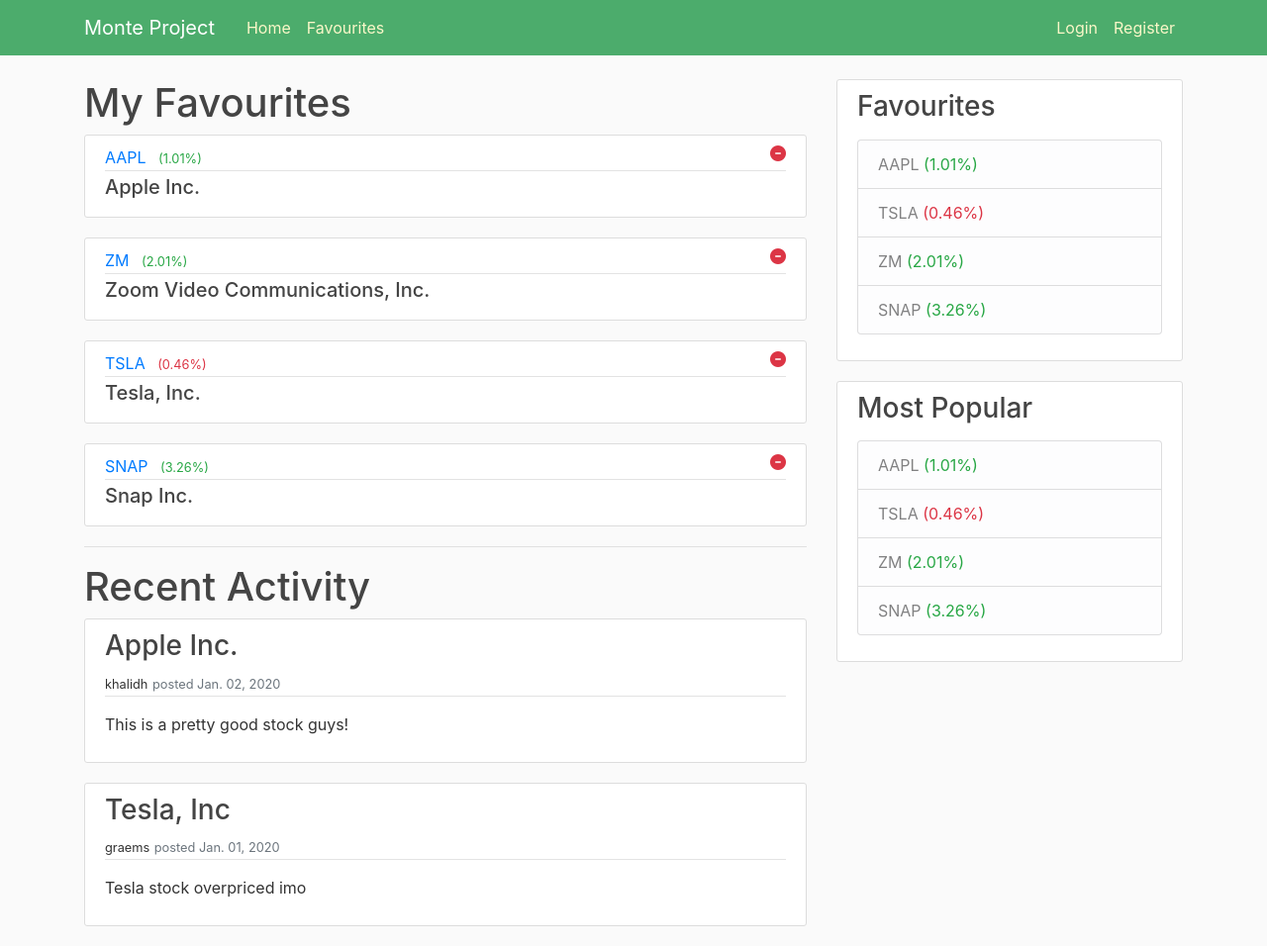
After one commit to fazemahn/portfolio-manager, a Django app: page /favourites/ in a window 1280 px wide. The commit adds this page. Shown: the whole page at 99% size. Run offline with Django 3.2, Linux system fonts and the light colour scheme; some libraries are stand-ins or nearby versions.

Commit message:
added views with static content

```diff
--- /dev/null
+++ b/src/django/app/static/app/main.css
@@ -0,0 +1,94 @@
+body {
+    background: #fafafa;
+    color: #333333;
+    margin-top: 5rem;
+    padding-left: calc(100vw - 100%);
+
+
+}
+
+
+
+
+h1, h2, h3, h4, h5, h6 {
+    color: #444444;
+}
+
+ul {
+    margin: 0;
+}
+
+.bg-steel {
+    background-color: #4cac6c;
+}
+
+.bg-main {
+    background-color: #4cac6c;
+}
+
+.site-header .navbar-nav .nav-link {
+    color: #faf7c8;
+}
+
+    .site-header .navbar-nav .nav-link:hover {
+        color: #ffffff;
+    }
+
+    .site-header .navbar-nav .nav-link.active {
+        font-weight: 500;
+    }
+
+.content-section {
+    background: #ffffff;
+    padding: 10px 20px;
+    border: 1px solid #dddddd;
+    border-radius: 3px;
+    margin-bottom: 20px;
+}
+
+.article-title {
+    color: #444444;
+}
+
+a.article-title:hover {
+    color: #428bca;
+    text-decoration: none;
+}
+
+.article-content {
+    white-space: pre-line;
+}
+
+.article-img {
+    height: 65px;
+    width: 65px;
+    margin-right: 16px;
+}
+
+.article-metadata {
+    padding-bottom: 1px;
+    margin-bottom: 4px;
+    border-bottom: 1px solid #e3e3e3
+}
+
+    .article-metadata a:hover {
+        color: #333;
+        text-decoration: none;
+    }
+
+.article-svg {
+    width: 25px;
+    height: 25px;
+    vertical-align: middle;
+}
+
+.account-img {
+    height: 125px;
+    width: 125px;
+    margin-right: 20px;
+    margin-bottom: 16px;
+}
+
+.account-heading {
+    font-size: 2.5rem;
+}
--- /dev/null
+++ b/src/django/app/templates/app/about.html
@@ -0,0 +1,4 @@
+{% extends "app/base.html" %}
+{% block content %}
+    <h1>Blog About</h1>
+{% endblock content %}
--- a/src/django/app/templates/app/base.html
+++ b/src/django/app/templates/app/base.html
@@ -0,0 +1,91 @@
+{% load static %}
+<!doctype html>
+
+<html lang="en-us">
+<head>
+    <meta charset="utf-8">
+    <meta name="viewport" content="width=device-width, initial-scale=1, shrink-to-fit=no">
+
+    <!-- Bootstrap CSS -->
+    <link rel="stylesheet" href="https://cdn.jsdelivr.net/npm/bootstrap@4.5.3/dist/css/bootstrap.min.css" integrity="sha384-TX8t27EcRE3e/ihU7zmQxVncDAy5uIKz4rEkgIXeMed4M0jlfIDPvg6uqKI2xXr2" crossorigin="anonymous">
+    <link rel="stylesheet" href="{% static 'app/main.css' %}" type="text/css" />
+    <title>
+        {% if title %}
+        Monte Project - {{ title }}
+        {% else %}
+        Monte Project
+        {% endif %}
+    </title>
+    <meta name="author" content="Graem Sheppard">
+</head>
+
+<body>
+    <header class="site-header">
+        <nav class="navbar navbar-expand-md navbar-dark bg-steel fixed-top">
+            <div class="container">
+                <a class="navbar-brand mr-4" href="/">Monte Project</a>
+                <button class="navbar-toggler" type="button" data-toggle="collapse" data-target="#navbarToggle" aria-controls="navbarToggle" aria-expanded="false" aria-label="Toggle navigation">
+                    <span class="navbar-toggler-icon"></span>
+                </button>
+                <div class="collapse navbar-collapse" id="navbarToggle">
+                    <div class="navbar-nav mr-auto">
+                        <a class="nav-item nav-link" href="{% url 'app-home' %}">Home</a>
+                        <a class="nav-item nav-link" href="{% url 'app-favourites' %}">Favourites</a>
+                    </div>
+                    <!-- Navbar Right Side -->
+                    <div class="navbar-nav">
+                        <a class="nav-item nav-link" href="#">Login</a>
+                        <a class="nav-item nav-link" href="#">Register</a>
+                    </div>
+                </div>
+            </div>
+        </nav>
+    </header>
+    <main role="main" class="container">
+        <div class="row">
+            <div class="col-md-8">
+                {% if messages %}
+                    {% for message in messages %}
+                        <div class="alert alert-{{ message.tags }}">
+                            {{ message }}
+                        </div>
+                    {% endfor %}
+                {% endif %}
+
+                {% block content %}
+
+                {% endblock %}
+            </div>
+            <div class="col-md-4">
+                <div class="content-section">
+                    <h3>Favourites</h3>
+                    <p class='text-muted'>
+                        <ul class="list-group">
+                            <li class="list-group-item list-group-item-light">AAPL <span class="text-success">(1.01%)</span></li>
+                            <li class="list-group-item list-group-item-light">TSLA <span class="text-danger">(0.46%)</span></li>
+                            <li class="list-group-item list-group-item-light">ZM <span class="text-success">(2.01%)</span></li>
+                            <li class="list-group-item list-group-item-light">SNAP <span class="text-success">(3.26%)</span></li>
+                        </ul>
+                    </p>
+                </div>
+                <div class="content-section">
+                    <h3>Most Popular</h3>
+                    <p class='text-muted'>
+                        <ul class="list-group">
+                            <li class="list-group-item list-group-item-light">AAPL <span class="text-success">(1.01%)</span></li>
+                            <li class="list-group-item list-group-item-light">TSLA <span class="text-danger">(0.46%)</span></li>
+                            <li class="list-group-item list-group-item-light">ZM <span class="text-success">(2.01%)</span></li>
+                            <li class="list-group-item list-group-item-light">SNAP <span class="text-success">(3.26%)</span></li>
+                        </ul>
+                    </p>
+                </div>
+            </div>
+        </div>
+    </main>
+
+    <script src="https://code.jquery.com/jquery-3.5.1.slim.min.js" integrity="sha384-DfXdz2htPH0lsSSs5nCTpuj/zy4C+OGpamoFVy38MVBnE+IbbVYUew+OrCXaRkfj" crossorigin="anonymous"></script>
+    <script src="https://cdn.jsdelivr.net/npm/popper.js@1.16.1/dist/umd/popper.min.js" integrity="sha384-9/reFTGAW83EW2RDu2S0VKaIzap3H66lZH81PoYlFhbGU+6BZp6G7niu735Sk7lN" crossorigin="anonymous"></script>
+    <script src="https://cdn.jsdelivr.net/npm/bootstrap@4.5.3/dist/js/bootstrap.min.js" integrity="sha384-w1Q4orYjBQndcko6MimVbzY0tgp4pWB4lZ7lr30WKz0vr/aWKhXdBNmNb5D92v7s" crossorigin="anonymous"></script>
+    <script src="https://kit.fontawesome.com/8d5be15beb.js" crossorigin="anonymous"></script>
+</body>
+</html>
--- /dev/null
+++ b/src/django/app/templates/app/favourites.html
@@ -0,0 +1,70 @@
+{% extends "app/base.html" %}
+{% block content %}
+    <h1>My Favourites</h1>
+    <article class="media content-section">
+        <div class="media-body">
+            <div class="article-metadata">
+                <a class="mr-2" href="#">AAPL</a>
+                <small class="text-success">(1.01%)</small>
+                <a class="float-right fa fa-minus-circle text-danger"></a>
+            </div>
+            <h5><a class="article-title" href="#">Apple Inc.</a></h2>
+        </div>
+    </article>
+    <article class="media content-section">
+        <div class="media-body">
+            <div class="article-metadata">
+                <a class="mr-2" href="#">ZM</a>
+                <small class="text-success">(2.01%)</small>
+                <a class="float-right fa fa-minus-circle text-danger"></a>
+            </div>
+            <h5><a class="article-title" href="#">Zoom Video Communications, Inc.</a></h2>
+        </div>
+    </article>
+    <article class="media content-section">
+        <div class="media-body">
+            <div class="article-metadata">
+                <a class="mr-2" href="#">TSLA</a>
+                <small class="text-danger">(0.46%)</small>
+                <a class="float-right fa fa-minus-circle text-danger"></a>
+            </div>
+            <h5><a class="article-title" href="#">Tesla, Inc.</a></h2>
+        </div>
+    </article>
+    <article class="media content-section">
+        <div class="media-body">
+            <div class="article-metadata">
+                <a class="mr-2" href="#">SNAP</a>
+                <small class="text-success">(3.26%)</small>
+                <a class="float-right fa fa-minus-circle text-danger"></a>
+            </div>
+            <h5><a class="article-title" href="#">Snap Inc.</a></h2>
+        </div>
+    </article>
+
+    <hr/>
+    <h1>Recent Activity</h1>
+    <article class="media content-section">
+        <div class="media-body">
+            <div class="article-metadata">
+                <h3><a class="article-title" href="#">Apple Inc.</a></h2>
+                <small>khalidh</small>
+                <small class="text-muted">posted Jan. 02, 2020</small>
+            </div>
+
+            <p class="article-content mt-3">This is a pretty good stock guys!</p>
+        </div>
+    </article>
+    <article class="media content-section">
+        <div class="media-body">
+            <div class="article-metadata">
+                <h3><a class="article-title" href="#">Tesla, Inc</a></h2>
+                <small>graems</small>
+                <small class="text-muted">posted Jan. 01, 2020</small>
+            </div>
+
+            <p class="article-content mt-3">Tesla stock overpriced imo</p>
+        </div>
+    </article>
+
+{% endblock content %}
--- a/src/django/app/urls.py
+++ b/src/django/app/urls.py
@@ -3,5 +3,6 @@
 
 urlpatterns = [
     path('', views.home, name = 'app-home'),
+    path('favourites/', views.favourites, name = 'app-favourites'),
 
 ]
--- a/src/django/app/views.py
+++ b/src/django/app/views.py
@@ -6,3 +6,6 @@
 
 def home (request):
     return render(request, 'app/home.html')
+
+def favourites (request):
+    return render(request, 'app/favourites.html')
```
Also changed, not shown: src/django/app/templates/app/home.html (+36 -1 lines), src/django/app/templates/app/simulate.html (added, +38 -0 lines).
